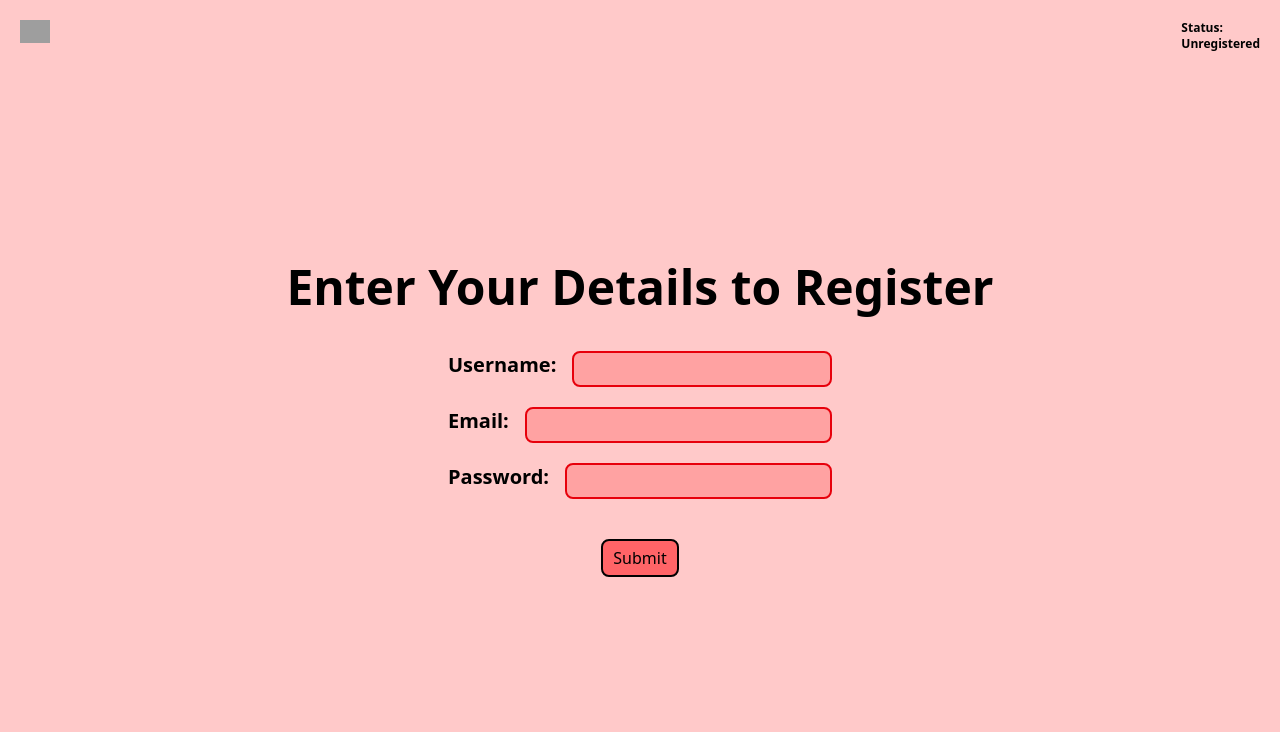
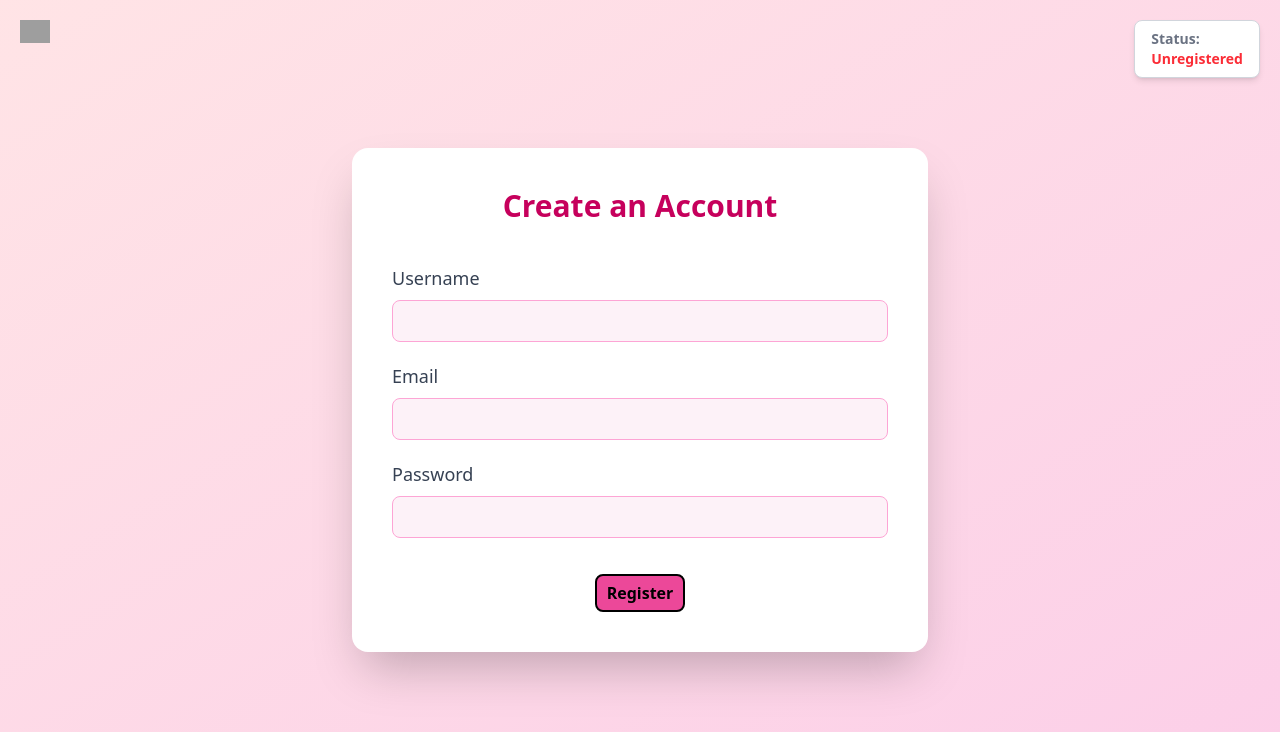
Before and after one commit to Omsh24/Noter, a React (Vite) app in the folder Frontend/: page /register in a window 1280 px wide. Shown: the top 732 px of the page. Built offline with nearby package versions, Linux system fonts and the light colour scheme; grey boxes are pictures that could not be loaded.

Commit message:
Updated UI

```diff
--- a/Frontend/package.json
+++ b/Frontend/package.json
@@ -13,6 +13,7 @@
     "@tailwindcss/vite": "^4.1.4",
     "axios": "^1.8.4",
     "cors": "^2.8.5",
+    "lucide-react": "^0.488.0",
     "react": "^18.3.1",
     "react-dom": "^18.3.1",
     "react-router-dom": "^7.5.1",
--- a/Frontend/src/Components/Button.jsx
+++ b/Frontend/src/Components/Button.jsx
@@ -1,7 +1,7 @@
 import React from 'react'
 import { useNavigate } from 'react-router-dom'
 
-const Button = ({ name, navto, para, fxn, clr="", trans = "text-black bg-red-400 hover:bg-red-600 transition-all duration-500 "}) => {
+const Button = ({ name, navto, para, fxn, clr="", trans = "text-black bg-green-400 hover:bg-red-600 transition-all duration-500 "}) => {
     const navigate = useNavigate()
 
     const handleOnClick = (e) => {
--- a/Frontend/src/Components/CreateNote.jsx
+++ b/Frontend/src/Components/CreateNote.jsx
@@ -1,47 +1,76 @@
-import React, {useState} from 'react'
-import API from '../API'
-import Button from './Button'
-import { toast } from 'react-toastify'
-import { useNavigate } from 'react-router-dom'
+import React, { useState } from 'react';
+import API from '../API';
+import Button from './Button';
+import { toast } from 'react-toastify';
+import { useNavigate } from 'react-router-dom';
 
 const CreateNote = () => {
-
-    const [note, setNote] = useState({title: "", content: ""})
-    const navigate = useNavigate()
+  const [note, setNote] = useState({ title: "", content: "" });
+  const navigate = useNavigate();
 
   const handleChange = (e) => {
-        e.preventDefault();
-        setNote({...note, [e.target.name]: e.target.value})
-    }
+    setNote({ ...note, [e.target.name]: e.target.value });
+  };
 
   const clearStuff = () => {
-        let temp = {title: "", content: ""}
-        setNote(temp);
-    }
+    setNote({ title: "", content: "" });
+  };
 
   const handleSubmit = async () => {
     try {
       const res = await API.post("/note", note);
-            console.log(res.data)
+      console.log(res.data);
       clearStuff();
-            toast.success(res.data.message);
+      toast.success(res.data.message || "Note created successfully!");
     } catch (error) {
-            console.log("Error while creating the Note")
-            toast.error(error.response?.data?.message || "Note creation Failed");
+      console.log("Error while creating the Note");
+      toast.error(error.response?.data?.message || "Note creation failed");
     }
-    }
+  };
 
   return (
-    <div className="flex max-h-screen flex-col w-full min-h-screen p-[100px] bg-purple-300 gap-y-[50px]">
-        <h1 className="text-3xl font-bold mb-4">Create Your Notes here</h1>
-        <input onChange={handleChange} value={note.title} className='bg-white rounded-lg p-[5px]' placeholder='Title' type="text" name='title'/>
-        <input onChange={handleChange} value={note.content} className='bg-white rounded-lg p-[5px] ' type="text" placeholder='Content' name='content' />
-        <Button fxn={handleSubmit} name="Create" />
-        <button onClick={() => navigate('/dashboard')}
-            className='px-[10px] w-fit py-[5px] rounded-lg border-[2px] text-black bg-red-400 hover:bg-red-600 transition-all duration-500 border-black'
-            >Dashboard</button>
+    <div className="min-h-screen w-full bg-gradient-to-br from-purple-100 to-violet-200 flex justify-center items-center px-4 py-10">
+      <div className="bg-white shadow-xl rounded-2xl p-10 w-full max-w-xl flex flex-col gap-y-6">
+        <h1 className="text-3xl font-bold text-purple-800 text-center mb-4">Create Your Note</h1>
+
+        <input
+          onChange={handleChange}
+          value={note.title}
+          placeholder="Title"
+          type="text"
+          name="title"
+          className="w-full px-4 py-2 rounded-lg border border-purple-300 bg-purple-50 focus:outline-none focus:ring-2 focus:ring-purple-400"
+          required
+        />
+
+        <textarea
+          onChange={handleChange}
+          value={note.content}
+          placeholder="Write your note content here..."
+          name="content"
+          rows={6}
+          className="w-full px-4 py-2 rounded-lg border border-purple-300 bg-purple-50 focus:outline-none focus:ring-2 focus:ring-purple-400 resize-none"
+          required
+        />
+
+        <div className="flex flex-col sm:flex-row justify-between items-center gap-4 mt-4">
+          <Button
+            fxn={handleSubmit}
+            name="Create Note"
+            clr="#a855f7"
+            trans="hover:bg-purple-600 hover:text-white transition duration-300 font-semibold"
+          />
+
+          <button
+            onClick={() => navigate('/dashboard')}
+            className="text-purple-700 border border-purple-300 rounded-lg px-4 py-2 hover:bg-purple-100 transition duration-300 font-medium"
+          >
+            Back to Dashboard
+          </button>
         </div>
-  )
-}
+      </div>
+    </div>
+  );
+};
 
-export default CreateNote
+export default CreateNote;
--- a/Frontend/src/Components/Status.jsx
+++ b/Frontend/src/Components/Status.jsx
@@ -1,13 +1,18 @@
-import React from 'react'
+import React from 'react';
 
-const Status = ({status}) => {
+const Status = ({ status }) => {
   return (
-    <div className='fixed top-5 right-5 text-xs font-bold '>
-        Status:
-        <br />
-        <span>{status}</span>
+    <div className="fixed top-5 right-5 bg-white shadow-md px-4 py-2 rounded-lg text-sm font-semibold text-gray-700 border border-gray-300 z-50">
+      <p className="text-gray-500">Status:</p>
+      <span className={`text-sm font-bold ${
+        status === 'LoggedIn' ? 'text-green-600' :
+        status === 'Logged Out' ? 'text-yellow-500' :
+        status === 'Unregistered' ? 'text-red-500' : 'text-blue-500'
+      }`}>
+        {status}
+      </span>
     </div>
-  )
-}
+  );
+};
 
-export default Status
+export default Status;
--- a/Frontend/src/Pages/Dashboard.jsx
+++ b/Frontend/src/Pages/Dashboard.jsx
@@ -1,31 +1,23 @@
-// src/components/Dashboard.js
 import React, { useEffect, useState } from "react";
 import API from "../API";
 import Button from "../Components/Button";
 import { toast } from "react-toastify";
-import { useNavigate, Link } from "react-router-dom";
+import { useNavigate } from "react-router-dom";
+import { PlusCircle } from "lucide-react";
 
 const Dashboard = () => {
   const [notes, setNotes] = useState([]);
   const navigate = useNavigate();
 
-    function rev(){
-        let temp = [...notes];
-        temp.reverse()
-        setNotes(temp)
-    }
-
-  // Fetch the user's noteHistory when the component mounts
   useEffect(() => {
     const fetchNotes = async () => {
       try {
         const response = await API.get("/getNoteHist", {
           withCredentials: true,
         });
-            console.log(response);
         setNotes(response.data.data);
       } catch (err) {
-            console.log("Error fetching Notes", err);
+        console.error("Error fetching Notes", err);
         toast.error("Error fetching notes");
       }
     };
@@ -33,25 +25,40 @@ const Dashboard = () => {
   }, []);
 
   return (
-    <div className="flex flex-col w-full min-h-screen p-[100px] bg-green-200">
-      <h1 className="text-3xl font-bold mb-4">Your Notes</h1>
-      {
-        notes.length === 0
-        ?   <p className="text-gray-500">No notes found</p>
-        :   (
-                <ul className="flex flex-col gap-y-10">
-                    {
-                        notes.slice().reverse().map((note, index) => (
-                            <li key={index} className="bg-white p-4 shadow-md rounded-lg">
-                                <h3 className="text-xl font-semibold">{note.title}</h3>
-                                <p className="text-gray-700">{note.content}</p>
-                            </li>
-                        ))
-                    }
-                </ul>
-            )
-      }
-      <Button navto="create" name="Create New Note" para="fixed bottom-10 left-[40%]" trans="hover:bg-green-700 hover:font-white transition:all duration-300" clr="#0ab71b" />
+    <div className="min-h-screen bg-gradient-to-br from-green-100 via-green-200 to-green-300 px-4 py-16 sm:px-6 lg:px-16">
+      <div className="max-w-5xl mx-auto">
+        <h1 className="text-4xl font-extrabold text-gray-800 mb-8 text-center">
+          📝 Your Notes
+        </h1>
+
+        {notes.length === 0 ? (
+          <div className="text-center text-gray-600 mt-24">
+            <p className="text-lg">You haven't written any notes yet.</p>
+            <p className="text-sm mt-2">Click the button below to get started!</p>
+          </div>
+        ) : (
+          <div className="grid grid-cols-1 sm:grid-cols-2 lg:grid-cols-3 gap-6">
+            {notes.slice().reverse().map((note, index) => (
+              <div
+                key={index}
+                className="bg-white rounded-2xl shadow-lg p-6 hover:shadow-xl transition duration-300"
+              >
+                <h3 className="text-xl font-semibold text-green-700 mb-2">{note.title}</h3>
+                <p className="text-gray-700 text-sm whitespace-pre-wrap">{note.content}</p>
+              </div>
+            ))}
+          </div>
+        )}
+      </div>
+
+      {/* Floating Button */}
+      <button
+        onClick={() => navigate("/create")}
+        className="fixed bottom-8 right-8 bg-green-600 text-white px-6 py-3 rounded-full shadow-lg hover:bg-green-700 transition duration-300 flex items-center gap-2"
+      >
+        <PlusCircle size={20} />
+        Create Note
+      </button>
     </div>
   );
 };
--- a/Frontend/src/Pages/Home.jsx
+++ b/Frontend/src/Pages/Home.jsx
@@ -1,66 +1,58 @@
 import React from 'react'
-import { NavLink, useNavigate } from "react-router-dom"
-import {toast} from "react-toastify"
+import { useNavigate } from "react-router-dom"
+import { toast } from "react-toastify"
 import API from '../API'
-import axios from 'axios'
 import { useStatus } from '../Context/StatusContext.jsx'
 
 import Button from '../Components/Button.jsx'
 
 const Home = () => {
-
     const { updateStatus } = useStatus()
     const { status } = useStatus()
+    const navigate = useNavigate()
 
     const handleLogout = async () => {
         try {
-          // Make the logout request
-          const res = await API.get("/getNoteHist", {
-                withCredentials: true,
-            });
-
-          console.log(res.data);
-          updateStatus("Logged Out")
-          toast.success(res.data.message);
-          navigate("/login");
+            const res = await API.get("/getNoteHist", { withCredentials: true })
+            updateStatus("Logged Out")
+            toast.success(res.data.message)
+            navigate("/login")
         } catch (error) {
-          toast.error(error.response?.data?.message || "Logout Failed");
+            toast.error(error.response?.data?.message || "Logout Failed")
         }
-      };
+    }
 
     return (
-        <div className='flex flex-col justify-center gap-y-[10%] align-middle w-full min-h-screen bg-red-200 mx-auto'>
-            <div className='text-6xl font-bold self-center mb-[4%] px-[10%]'>
-                Welcome to the Noter
+        <div className="min-h-screen bg-gradient-to-r from-green-100 via-green-200 to-green-300 py-16 px-4">
+            {/* Main title section */}
+            <div className="text-center mb-12">
+                <h1 className="text-5xl font-extrabold text-gray-800 mb-4">Welcome to Noter</h1>
+                <p className="text-lg text-gray-600 font-medium max-w-2xl mx-auto">
+                    A simple note-making website to help you create and organize your notes effortlessly.
+                    Welcome to Noter - your go-to tool for quick and easy note-taking.
+                </p>
             </div>
-            <p className='text-sm font-semibold self-center w-[70%]'>
-                A Simple Note making website created to provide the users ability to create all the notes they want and to be able to access them easily with much trouble. So Welcome to Noter - The Note Making Site.
-            </p>
 
-            {/* navigation section */}
-            <div className='flex flex-row justify-evenly my-[5%]  '>
-
+            {/* Navigation buttons */}
+            <div className="flex justify-center gap-6">
                 {
                     (status === "Unregistered" || status === "Logged Out")
-                    ?   (
+                    ? (
+                        <>
+                            <Button name="Register" navto="register" className="bg-green-600 text-white rounded-full px-6 py-3 hover:bg-green-700 transition duration-300" />
+                            <Button name="Login" navto="login" className="bg-green-600 text-white rounded-full px-6 py-3 hover:bg-green-700 transition duration-300" />
+                        </>
+                    ) : (
+                        (status === "LoggedIn" || status === "registered")
+                        ? (
                             <>
-                                <Button name="Register" navto="register" />
-                                <Button name="Login" navto="login"/>
+                                <Button name="Logout" fxn={handleLogout} className="bg-red-600 text-white rounded-full px-6 py-3 hover:bg-red-700 transition duration-300" />
+                                <Button name="Dashboard" navto="dashboard" className="bg-blue-600 text-white rounded-full px-6 py-3 hover:bg-blue-700 transition duration-300" />
                             </>
-                        )
-                    : (
-                        (status === "LoggedIn" || status === "registered")
-                        ?   (
-                                <>
-                                    <Button name="Logout" fxn={handleLogout}/>
-                                    <Button name="Dashboard" navto="dashboard" />
-                                </>
-                            )
-                        :   <></>
+                        ) : null
                     )
                 }
             </div>
-
         </div>
     )
 }
--- a/Frontend/src/Pages/Login.jsx
+++ b/Frontend/src/Pages/Login.jsx
@@ -8,60 +8,63 @@ import { useStatus } from '../Context/StatusContext';
 const Login = () => {
   const [formData, setFormData] = useState({ email: "", password: "" });
   const navigate = useNavigate();
-  const { updateStatus } = useStatus()
+  const { updateStatus } = useStatus();
 
   const handleChange = (e) => {
     setFormData({ ...formData, [e.target.name]: e.target.value });
   };
 
   const handleSubmit = async (e) => {
-    e.preventDefault();  // Prevent page refresh
-    console.log(formData);
-
+    e.preventDefault();
     try {
-      const res = await API.post("/login", formData, { withCredentials: true })
-      .then(response => {
-        console.log("Logged in successfully", response);
-      })
-      .catch(error => {
-        console.error("Login failed", error);
-      });
-      updateStatus('LoggedIn')
-      toast.success(res.data.message);
+      const res = await API.post("/login", formData, { withCredentials: true });
+      updateStatus('LoggedIn');
+      toast.success(res.data.message || "Login successful!");
       navigate("/dashboard");
     } catch (error) {
-      toast.error(error.response?.data?.message || "Login Failed");
+      toast.error(error.response?.data?.message || "Login failed.");
     }
   };
 
   return (
-    <div className='w-full min-h-screen bg-blue-200 flex flex-col justify-center items-center'>
-      <p className='text-5xl font-extrabold p-10 text-center'>Login to Your Account</p>
-      <form onSubmit={handleSubmit} className='flex flex-col gap-y-5 w-96'>
-        <div className='flex flex-row gap-x-4'>
-          <p className='text-xl font-bold'>Email:</p>
+    <div className="min-h-screen w-full bg-gradient-to-br from-blue-100 to-cyan-200 flex items-center justify-center px-4">
+      <div className="bg-white p-8 rounded-2xl shadow-xl w-full max-w-md">
+        <h2 className="text-3xl font-bold text-center text-gray-800 mb-6">Login to Noter</h2>
+        <form onSubmit={handleSubmit} className="flex flex-col gap-y-5">
+          <div className="flex flex-col">
+            <label htmlFor="email" className="text-gray-700 font-semibold mb-1">Email</label>
             <input
               type="email"
-            name='email'
+              name="email"
               onChange={handleChange}
-            className='border-blue-600 border-2 rounded-lg bg-blue-300 px-2 py-1 flex-grow'
+              className="border border-gray-300 rounded-lg px-4 py-2 focus:outline-none focus:ring-2 focus:ring-blue-400 bg-gray-50"
               required
             />
           </div>
-        <div className='flex flex-row gap-x-4'>
-          <p className='text-xl font-bold'>Password:</p>
+          <div className="flex flex-col">
+            <label htmlFor="password" className="text-gray-700 font-semibold mb-1">Password</label>
             <input
               type="password"
-            name='password'
+              name="password"
               onChange={handleChange}
-            className='border-blue-600 border-2 rounded-lg bg-blue-300 px-2 py-1 flex-grow'
+              className="border border-gray-300 rounded-lg px-4 py-2 focus:outline-none focus:ring-2 focus:ring-blue-400 bg-gray-50"
               required
             />
           </div>
-        <Button fxn={handleSubmit} clr='#34c2ff' para="self-center mt-5" name="Login" />
+          <Button
+            fxn={handleSubmit}
+            clr="#3b82f6"
+            para="self-center mt-4"
+            name="Login"
+            trans="hover:bg-blue-700 transition duration-300 text-white font-semibold"
+          />
         </form>
+        <p className="text-center text-sm text-gray-600 mt-6">
+          Don't have an account? <span className="text-blue-600 font-medium cursor-pointer" onClick={() => navigate("/register")}>Register here</span>
+        </p>
+      </div>
     </div>
   );
-}
+};
 
 export default Login;
--- a/Frontend/src/Pages/Register.jsx
+++ b/Frontend/src/Pages/Register.jsx
@@ -1,28 +1,25 @@
-import React, { useState } from 'react'
-import Button from '../Components/Button'
-import { useNavigate } from 'react-router-dom'
-import { toast } from 'react-toastify'
-import API from '../API'
-import { useStatus } from '../Context/StatusContext'
+import React, { useState } from 'react';
+import Button from '../Components/Button';
+import { useNavigate } from 'react-router-dom';
+import { toast } from 'react-toastify';
+import API from '../API';
+import { useStatus } from '../Context/StatusContext';
 
 const Register = () => {
   const [formData, setFormData] = useState({ username: "", email: "", password: "" });
   const navigate = useNavigate();
-  const { updateStatus } = useStatus()
+  const { updateStatus } = useStatus();
 
   const handleChange = (e) => {
     setFormData({ ...formData, [e.target.name]: e.target.value });
   };
 
   const handleSubmit = async (e) => {
-    e.preventDefault();  // Prevent form default behavior
-    console.log(formData);
-
+    e.preventDefault();
     try {
       const res = await API.post("/register", formData);
-      updateStatus('registered')
-      console.log(res.data)
-      toast.success(res.data.message);
+      updateStatus('registered');
+      toast.success(res.data.message || "Registered successfully!");
       navigate("/dashboard");
     } catch (error) {
       toast.error(error.response?.data?.message || "Registration Failed");
@@ -30,43 +27,61 @@ const Register = () => {
   };
 
   return (
-    <div className='w-full min-h-screen bg-red-200 flex flex-col justify-center items-center'>
-      <p className='text-5xl font-extrabold p-10 text-center'>Enter Your Details to Register</p>
-      <form onSubmit={handleSubmit} className='flex flex-col gap-y-5 w-96'>
-        <div className='flex flex-row gap-x-4'>
-          <p className='text-xl font-bold'>Username:</p>
+    <div className="w-full min-h-screen bg-gradient-to-br from-rose-100 to-pink-200 flex justify-center items-center px-4 py-10">
+      <div className="bg-white shadow-2xl rounded-2xl p-10 w-full max-w-xl flex flex-col gap-y-6">
+        <h1 className="text-3xl font-bold text-pink-700 text-center mb-4">Create an Account</h1>
+
+        <form onSubmit={handleSubmit} className="flex flex-col gap-y-5 w-full">
+          <div className="flex flex-col gap-2">
+            <label htmlFor="username" className="text-lg font-medium text-gray-700">Username</label>
             <input
               type="text"
-            name='username'
+              name="username"
+              id="username"
               onChange={handleChange}
-            className='border-red-600 border-2 rounded-lg bg-red-300 px-2 py-1 flex-grow'
+              value={formData.username}
+              className="w-full px-4 py-2 rounded-lg border border-pink-300 bg-pink-50 focus:outline-none focus:ring-2 focus:ring-pink-400"
               required
             />
           </div>
-        <div className='flex flex-row gap-x-4'>
-          <p className='text-xl font-bold'>Email:</p>
+
+          <div className="flex flex-col gap-2">
+            <label htmlFor="email" className="text-lg font-medium text-gray-700">Email</label>
             <input
               type="email"
-            name='email'
+              name="email"
+              id="email"
               onChange={handleChange}
-            className='border-red-600 border-2 rounded-lg bg-red-300 px-2 py-1 flex-grow'
+              value={formData.email}
+              className="w-full px-4 py-2 rounded-lg border border-pink-300 bg-pink-50 focus:outline-none focus:ring-2 focus:ring-pink-400"
               required
             />
           </div>
-        <div className='flex flex-row gap-x-4'>
-          <p className='text-xl font-bold'>Password:</p>
+
+          <div className="flex flex-col gap-2">
+            <label htmlFor="password" className="text-lg font-medium text-gray-700">Password</label>
             <input
               type="password"
-            name='password'
+              name="password"
+              id="password"
               onChange={handleChange}
-            className='border-red-600 border-2 rounded-lg bg-red-300 px-2 py-1 flex-grow'
+              value={formData.password}
+              className="w-full px-4 py-2 rounded-lg border border-pink-300 bg-pink-50 focus:outline-none focus:ring-2 focus:ring-pink-400"
               required
             />
           </div>
-        <Button fxn={handleSubmit} para="self-center mt-5" name="Submit" />
+
+          <Button
+            fxn={handleSubmit}
+            name="Register"
+            para="self-center mt-4"
+            clr="#ec4899"
+            trans="hover:bg-pink-600 hover:text-white transition duration-300 font-semibold"
+          />
         </form>
       </div>
+    </div>
   );
-}
+};
 
 export default Register;
--- a/Frontend/src/api.js
+++ b/Frontend/src/api.js
@@ -1,7 +1,7 @@
 import axios from "axios";
 
 const API = axios.create({
-    baseURL: "https://noter-f5eu.onrender.com/api/v1/users",
+    baseURL: "http://localhost:8000/api/v1/users",
     withCredentials: true,
     header: {
         "Content-type": "application.json",
--- a/Frontend/src/routes/AppRoutes.jsx
+++ b/Frontend/src/routes/AppRoutes.jsx
@@ -13,7 +13,7 @@ const Approutes = () => {
       <Route path='/register' element={<Register />} />
       <Route path='/login' element={<Login />} />
       <Route path='/dashboard' element={<Dashboard />} />
-      <Route path='/dashboard/create' element={<CreateNote />} />
+      <Route path='/create' element={<CreateNote />} />
     </Routes>
   )
 }
```
Also changed, not shown: 2 other files (tests, documents, lock files or other folders). Lines whose indentation alone changed are shown as unchanged.
